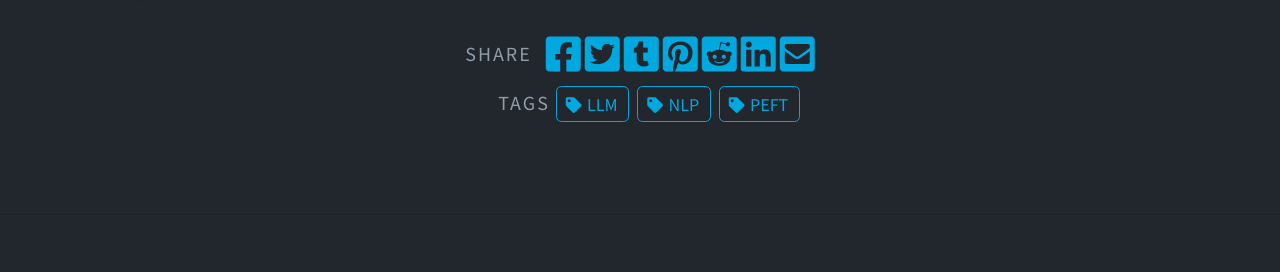
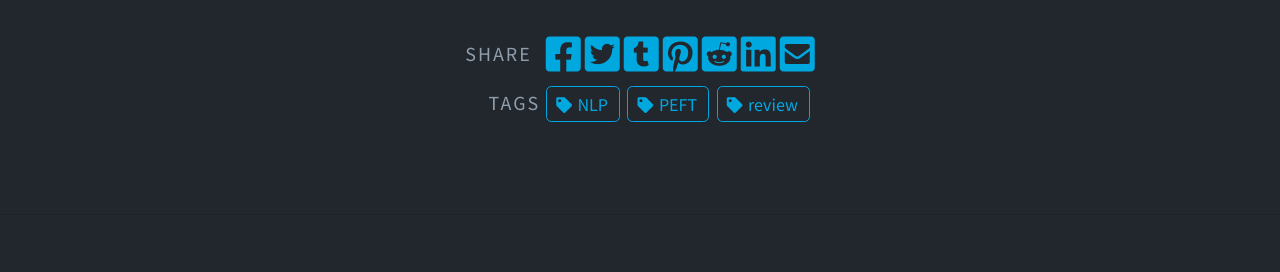
Before and after one commit to sooyoung-wind/sooyoung-wind.github.io, a Jekyll site: the page built from _posts/post_2024/202402/2024-02-19-paper_review.md, in a window 1280 px wide and 900 px high, scrolled down 4879 px. Shown: the part 353-625 px from the top of the window. Built offline with Jekyll 4.4.1, drawn with Linux system fonts in a browser that asks for light colours; some web fonts are replaced; a script that is not in the unit is left out; comment, search, counter and statistics services are not loaded.

Commit message:
:bug: fix: categories

```diff
--- a/_posts/post_2024/202402/2024-02-19-paper_review.md
+++ b/_posts/post_2024/202402/2024-02-19-paper_review.md
@@ -1,8 +1,8 @@
 ---
 layout: post
 title: 논문 리뷰(DoRA, Weight-Decomposed Low-Rank Adaptation)
-tags: [NLP, LLM, PEFT]
-categories: [NLP, LLM, PEFT]
+tags: [NLP, PEFT, review]
+categories: [review]
 sitemap:
   changefreq: daily
   priority : 1.0
```
